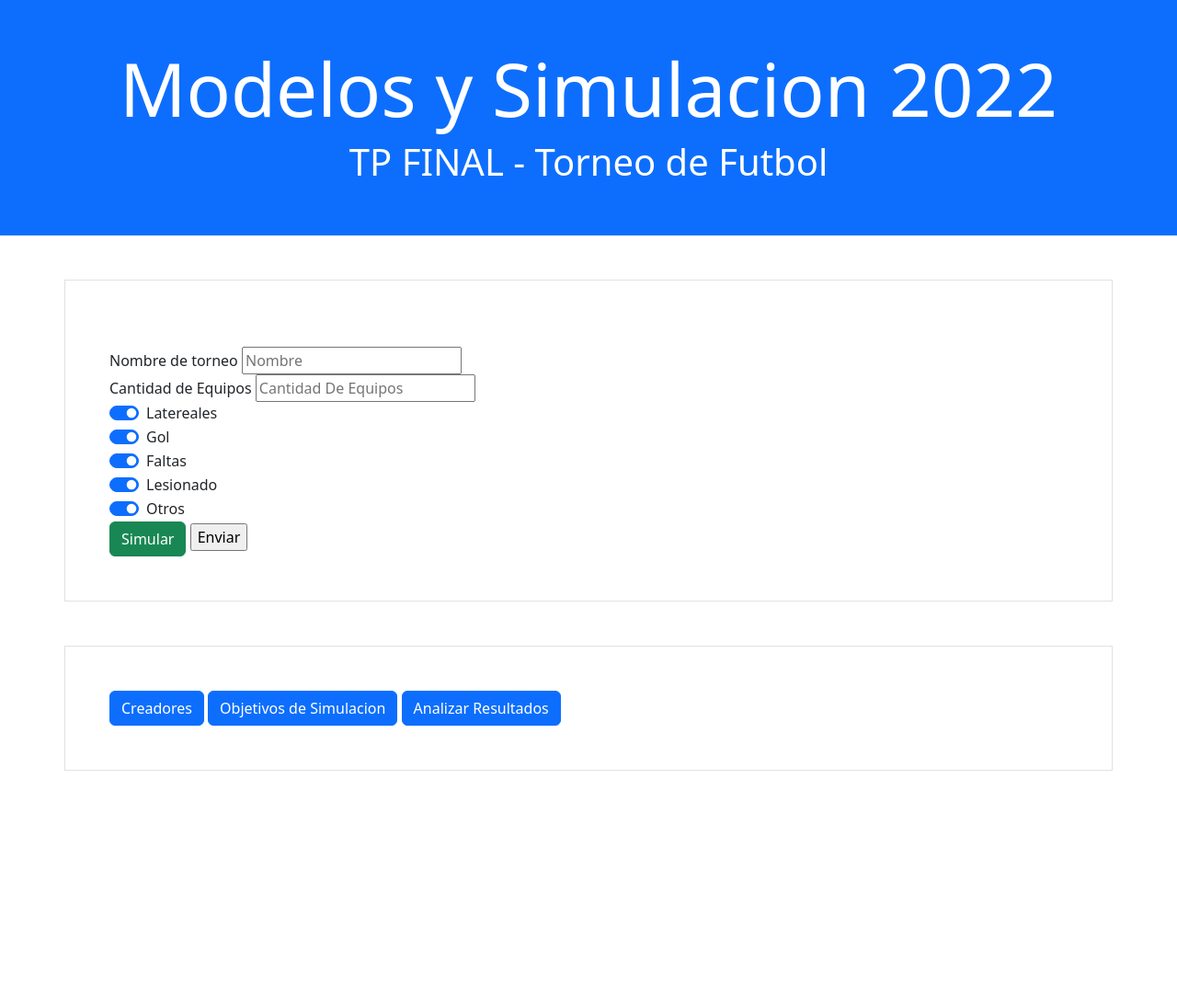
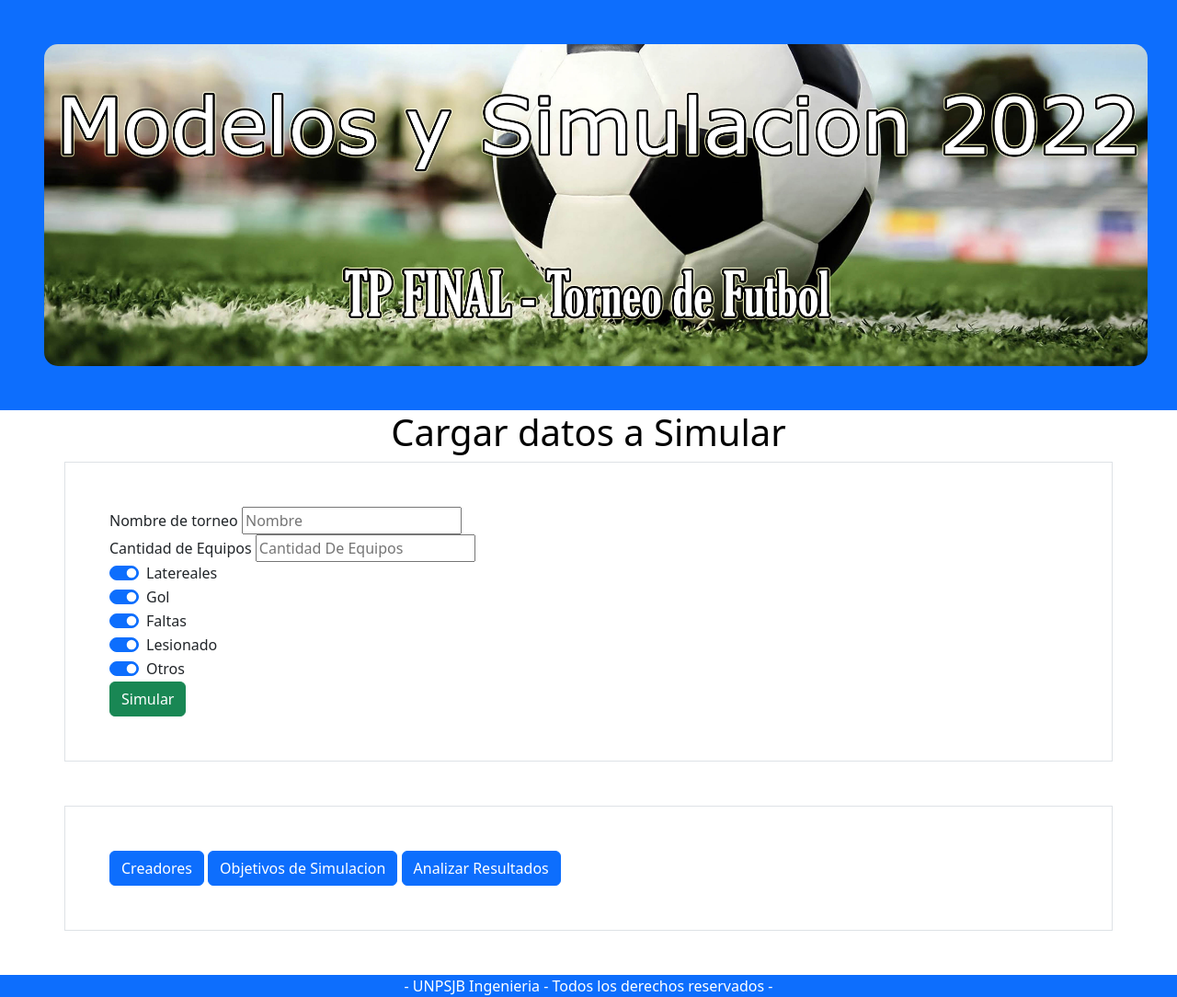
Before and after one commit to jntorres2014/modelos-simulacion, a Flask app: page / in a window 1280 px wide. Shown: the whole page at 92% size. Before the commit the page ends 838 px from the top, so only its background shows below. Run offline with Flask 2, Linux system fonts and the light colour scheme; some libraries are stand-ins or nearby versions.

Commit message:
Formulario Commit
Formulario Commit

```diff
--- a/tpFinal/templates/formulario.html
+++ b/tpFinal/templates/formulario.html
@@ -13,62 +13,77 @@
 
         <title>Modelos y Simulacion 2022</title>
 
-        <script type="text/javascript" languaje="javascript">
-            $(document).ready(function(){
-                $("#form_login").on("submit", function(){
-                    $('#analizarResultados').show();
-                    return false;
-                });
-            });
+        <script type='text/javascript'
+        src="//ajax.googleapis.com/ajax/libs/jquery/1.8.3/jquery.min.js"></script>
+        <script type="text/javascript">
+        $(document).ready(function() {
+         $("#mostrar2").fadeOut();
+         $("#mostrar").fadeIn();
+
+        });
+
+        $(document).ready(function() {
+         $("#mostrar").click(function(event) {
+            if (id_torneo = null) {
+
+            } else {
+                // $("#mostrar").fadeOut();
+                // $("#mostrar2").fadeIn();
+            }
+         });
+        });
         </script>
-    </head>
+
+</head>
     <body>
         <div class="container-fluid p-5 bg-primary text-white text-center">
-            <h1 class="display-1">Modelos y Simulacion 2022</h1>
-            <h1>TP FINAL - Torneo de Futbol</h1>
+            <img src="./static/fotoPortada.png" class="img-responsive" style="width:1200px !important; height:350px !important; border-radius: 15px;" alt="">
         </div>
+        <h1 style="text-align: center; color: black; position: center;">Cargar datos a Simular</h1>
         <form method="POST" action="{{url_for('procesar')}}">
             <!-- <div class="row g-3 align-items-center"> -->
-            <div class="container p-5 my-5 border">
+            <div class="container p-5 my-7 border">
                 <div class="col-auto">
-                    <br>
                     <label for="">Nombre de torneo</label>
-                    <input name="torneo" required type="text" placeholder="Nombre">
+                    <input name="torneo" id="id_torneo" required type="text" placeholder="Nombre">
                 </div>
                 <div class="col-auto">
                     <label for="cantidadEquipos">Cantidad de Equipos</label>
                     <input name="cantidadEquipos" required type="number" min="2" placeholder="Cantidad De Equipos">
                 </div>
                  <div class="form-check form-switch">
-                    <input class="form-check-input" type="checkbox" name="lista" value="Laterales" placeholder="Laterales" checked>
+                    <input class="form-check-input" type="checkbox" name="laterales" value="Laterales" placeholder="Laterales" checked>
                     <label for="Laterates"> Latereales</label>
                 </div>
                 <div class="form-check form-switch ">
-                    <input class="form-check-input" type="checkbox" name="lista" value="gol" placeholder="Goles"checked>
+                    <input class="form-check-input" type="checkbox" name="gol" value="gol" placeholder="Goles"checked>
                     <label for="gol"> Gol</label>
                 </div>
 
                 <div class="form-check form-switch">
-                    <input class="form-check-input" type="checkbox" name="lista" value="Faltas" placeholder="Faltas"checked>
+                    <input class="form-check-input" type="checkbox" name="faltas" value="Faltas" placeholder="Faltas"checked>
                     <label for="Faltas"> Faltas</label>
                 </div>
                 <div class="form-check form-switch">
-                    <input class="form-check-input" type="checkbox" name="lista" value="Lesionado" placeholder="" checked>
+                    <input class="form-check-input" type="checkbox" value="" placeholder="" checked>
                     <label for="Faltas"> Lesionado</label>
                 </div>
                 <div class="form-check form-switch">
-                    <input class="form-check-input" type="checkbox" name= "lista" value="Otros" placeholder="" checked>
+                    <input class="form-check-input" type="checkbox" value="" placeholder="" checked>
                     <label for="Faltas"> Otros</label>
                 </div>
 
                 <div class="col-auto">
-                    <button type="button-ce" class="btn btn-success">Simular</button>
-                    <input type="submit" value="Enviar">
+                    <button type="button-ce" id="mostrar" value="1 Click" class="btn btn-success">Simular</button>
                 </div>
+
+                <button class="btn btn-primary text-nowrap" type="button" id="mostrar2" value="1 Click">
+                    <span class="spinner-border spinner-border-sm mr-2"></span>
+                    Enviando datos...
+                </button>
             </div>
             </form>
         </body>
-
     <div class="container p-5 my-5 border">
         <button type="button-center" class="btn btn-primary" data-bs-toggle="modal" data-bs-target="#myModal">
             Creadores
@@ -81,6 +96,13 @@
             Analizar Resultados
         </button>
     </div>
+
+    <div class="container-fluid p-12 bg-primary text-white text-center">
+        <h >
+            - UNPSJB Ingenieria - Todos los derechos reservados -
+        </h>
+    </div>
+
 
 <!-- The Modal -->
 <div class="modal" id="myModal">
@@ -154,6 +176,7 @@
 
 
 
+
 <!-- JavaScript Bundle with Popper -->
 <script src="https://cdn.jsdelivr.net/npm/bootstrap@5.2.0-beta1/dist/js/bootstrap.bundle.min.js" integrity="sha384-pprn3073KE6tl6bjs2QrFaJGz5/SUsLqktiwsUTF55Jfv3qYSDhgCecCxMW52nD2" crossorigin="anonymous"></script>
 
```
